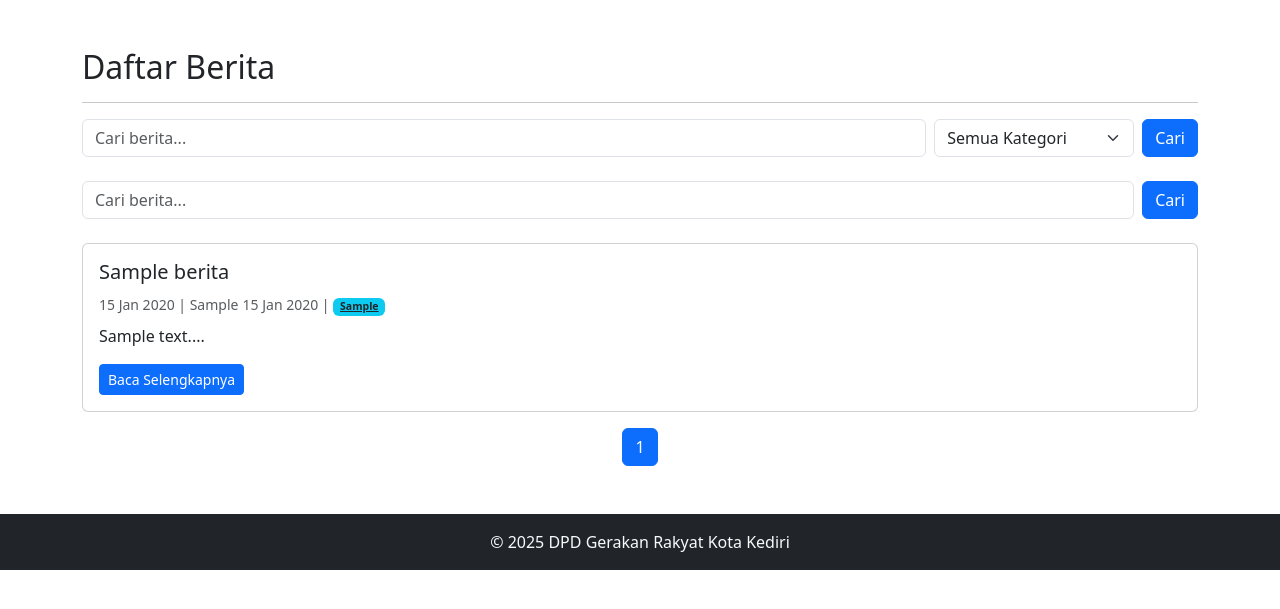
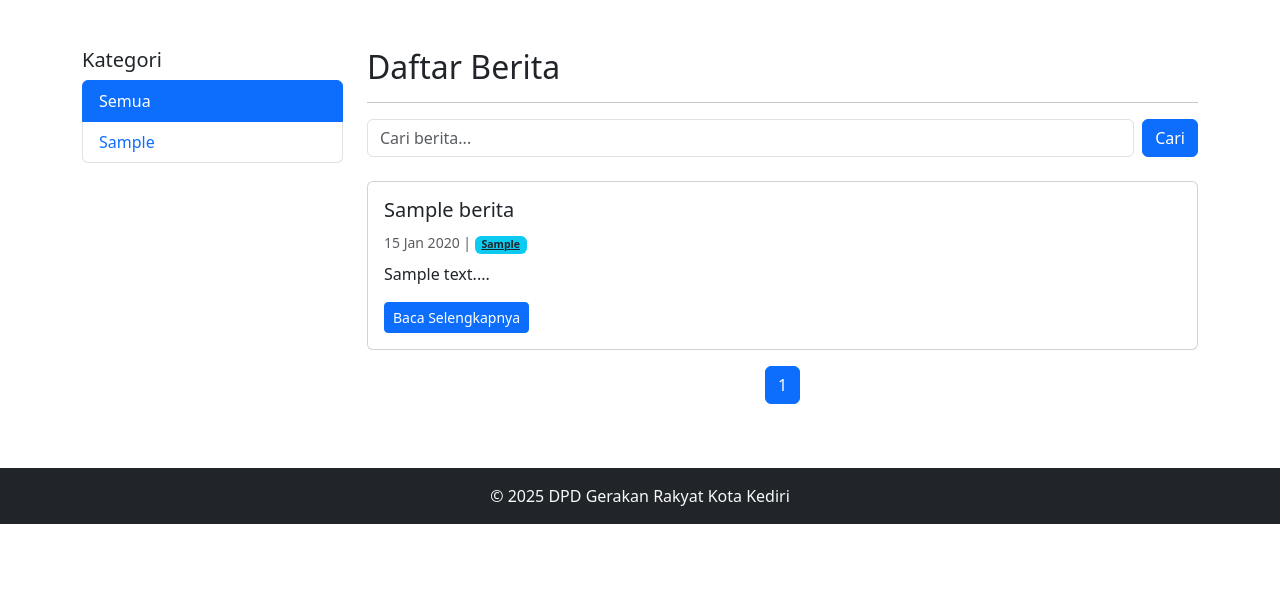
Before and after one commit to mediansapp/dpd-gerak-kediri, a PHP site: page /berita_list.php in a window 1280 px wide. Shown: the part 56-665 px from the top of the page. Run offline with PHP 8.4, Linux system fonts and the light colour scheme; tables that the repository leaves empty or names only in its code hold one stand-in row (values such as "Sample post"); data that the repository does not hold is empty.

Commit message:
Update berita_list.php

```diff
--- a/berita_list.php
+++ b/berita_list.php
@@ -1,69 +1,58 @@
 <?php
 require 'config.php';
 
-// --- Pencarian ---
+// --- Ambil daftar kategori unik ---
+$kategoriRes = $conn->query("SELECT DISTINCT kategori FROM berita ORDER BY kategori ASC");
+$kategoriList = [];
+while($row = $kategoriRes->fetch_assoc()){
+    $kategoriList[] = $row['kategori'];
+}
+
+// --- Pencarian & Filter ---
 $keyword = isset($_GET['q']) ? trim($_GET['q']) : "";
-if($keyword || $kategori){
-    $sql = "SELECT * FROM berita WHERE 1=1";
+$kategori = isset($_GET['kategori']) ? trim($_GET['kategori']) : "";
+
+// --- Pagination ---
+$limit = 5;
+$page = isset($_GET['page']) ? (int)$_GET['page'] : 1;
+if($page < 1) $page = 1;
+$offset = ($page - 1) * $limit;
+
+// --- Query total ---
+$sqlBase = "FROM berita WHERE 1=1";
 $params = [];
 $types = "";
 
 if($keyword){
-        $sql .= " AND (judul LIKE ? OR isi LIKE ?)";
+    $sqlBase .= " AND (judul LIKE ? OR isi LIKE ?)";
     $like = "%$keyword%";
     $params[] = &$like;
     $params[] = &$like;
     $types .= "ss";
 }
 if($kategori){
-        $sql .= " AND kategori = ?";
+    $sqlBase .= " AND kategori = ?";
     $params[] = &$kategori;
     $types .= "s";
 }
 
-    $sqlTotal = str_replace("SELECT *","SELECT COUNT(*) as total",$sql);
-    $stmtTotal = $conn->prepare($sqlTotal);
+// Hitung total
+$stmtTotal = $conn->prepare("SELECT COUNT(*) as total ".$sqlBase);
 if($params) call_user_func_array([$stmtTotal,"bind_param"], array_merge([$types], $params));
 $stmtTotal->execute();
 $total = $stmtTotal->get_result()->fetch_assoc()['total'];
 $stmtTotal->close();
+$totalPages = ceil($total / $limit);
 
-    $sql .= " ORDER BY tanggal DESC LIMIT ?,?";
-    $params[] = &$offset;
-    $params[] = &$limit;
-    $types .= "ii";
+// Ambil data berita
+$sql = "SELECT * ".$sqlBase." ORDER BY tanggal DESC LIMIT ?,?";
+$params2 = $params;
+$types2 = $types."ii";
+$params2[] = &$offset;
+$params2[] = &$limit;
 
 $stmt = $conn->prepare($sql);
-    call_user_func_array([$stmt,"bind_param"], array_merge([$types], $params));
-}
-
-// --- Pagination ---
-$limit = 5; // jumlah berita per halaman
-$page = isset($_GET['page']) ? (int)$_GET['page'] : 1;
-if($page < 1) $page = 1;
-$offset = ($page - 1) * $limit;
-
-// Hitung total berita sesuai pencarian
-if($keyword){
-    $stmtTotal = $conn->prepare("SELECT COUNT(*) as total FROM berita WHERE judul LIKE ? OR isi LIKE ?");
-    $like = "%$keyword%";
-    $stmtTotal->bind_param("ss", $like, $like);
-    $stmtTotal->execute();
-    $total = $stmtTotal->get_result()->fetch_assoc()['total'];
-    $stmtTotal->close();
-
-    $stmt = $conn->prepare("SELECT * FROM berita WHERE judul LIKE ? OR isi LIKE ? ORDER BY tanggal DESC LIMIT ?,?");
-    $stmt->bind_param("ssii", $like, $like, $offset, $limit);
-} else {
-    $totalRes = $conn->query("SELECT COUNT(*) as total FROM berita");
-    $total = $totalRes->fetch_assoc()['total'];
-    $stmt = $conn->prepare("SELECT * FROM berita ORDER BY tanggal DESC LIMIT ?,?");
-    $stmt->bind_param("ii", $offset, $limit);
-}
-
-$totalPages = ceil($total / $limit);
-
-// Eksekusi query
+if($params2) call_user_func_array([$stmt,"bind_param"], array_merge([$types2], $params2));
 $stmt->execute();
 $res = $stmt->get_result();
 ?>
@@ -83,27 +72,35 @@ $res = $stmt->get_result();
 </nav>
 
 <div class="container my-5">
+  <div class="row">
+    <!-- Sidebar -->
+    <aside class="col-md-3 mb-4">
+      <h5>Kategori</h5>
+      <ul class="list-group">
+        <li class="list-group-item <?= $kategori==""?'active':'' ?>">
+          <a href="berita_list.php" class="text-decoration-none <?= $kategori==""?'text-white':'' ?>">Semua</a>
+        </li>
+        <?php foreach($kategoriList as $kat): ?>
+          <li class="list-group-item <?= $kategori==$kat?'active':'' ?>">
+            <a href="berita_list.php?kategori=<?= urlencode($kat) ?>" class="text-decoration-none <?= $kategori==$kat?'text-white':'' ?>">
+              <?= $kat ?>
+            </a>
+          </li>
+        <?php endforeach; ?>
+      </ul>
+    </aside>
+
+    <!-- Konten utama -->
+    <main class="col-md-9">
       <h2>Daftar Berita</h2>
       <hr>
-<?php
-$kategori = isset($_GET['kategori']) ? $_GET['kategori'] : "";
-?>
-<form method="get" class="mb-4 d-flex">
-  <input type="text" name="q" class="form-control me-2" placeholder="Cari berita..." value="<?= htmlspecialchars($keyword) ?>">
-  <select name="kategori" class="form-select me-2" style="max-width:200px;">
-    <option value="">Semua Kategori</option>
-    <option <?= $kategori=="Pendidikan"?"selected":"" ?>>Pendidikan</option>
-    <option <?= $kategori=="Ekonomi"?"selected":"" ?>>Ekonomi</option>
-    <option <?= $kategori=="Sosial"?"selected":"" ?>>Sosial</option>
-    <option <?= $kategori=="Politik"?"selected":"" ?>>Politik</option>
-    <option <?= $kategori=="Umum"?"selected":"" ?>>Umum</option>
-  </select>
-  <button type="submit" class="btn btn-primary">Cari</button>
-</form>
 
       <!-- Form Pencarian -->
       <form method="get" class="mb-4 d-flex">
         <input type="text" name="q" class="form-control me-2" placeholder="Cari berita..." value="<?= htmlspecialchars($keyword) ?>">
+        <?php if($kategori): ?>
+          <input type="hidden" name="kategori" value="<?= htmlspecialchars($kategori) ?>">
+        <?php endif; ?>
         <button type="submit" class="btn btn-primary">Cari</button>
       </form>
 
@@ -114,8 +111,9 @@ $kategori = isset($_GET['kategori']) ? $_GET['kategori'] : "";
           <div class="card mb-3">
             <div class="card-body">
               <h5 class="card-title"><?= htmlspecialchars($b['judul']) ?></h5>
-          <small class="text-muted"><?= date("d M Y", strtotime($b['tanggal'])) ?> | <?= $b['kategori'] ?></small>
-          <small class="text-muted"><?= date("d M Y", strtotime($b['tanggal'])) ?> | <a href="kategori.php?kategori=<?= urlencode($b['kategori']) ?>" class="badge bg-info text-dark"><?= $b['kategori'] ?></a></small>
+              <small class="text-muted"><?= date("d M Y", strtotime($b['tanggal'])) ?> |
+                <a href="berita_list.php?kategori=<?= urlencode($b['kategori']) ?>" class="badge bg-info text-dark"><?= $b['kategori'] ?></a>
+              </small>
               <p class="card-text mt-2"><?= substr(strip_tags($b['isi']),0,200) ?>...</p>
               <a href="berita_detail.php?id=<?= $b['id'] ?>" class="btn btn-sm btn-primary">Baca Selengkapnya</a>
             </div>
@@ -126,21 +124,23 @@ $kategori = isset($_GET['kategori']) ? $_GET['kategori'] : "";
         <nav>
           <ul class="pagination justify-content-center">
             <?php if($page > 1): ?>
-          <li class="page-item"><a class="page-link" href="?q=<?= urlencode($keyword) ?>&page=<?= $page-1 ?>">Sebelumnya</a></li>
+              <li class="page-item"><a class="page-link" href="?q=<?= urlencode($keyword) ?>&kategori=<?= urlencode($kategori) ?>&page=<?= $page-1 ?>">Sebelumnya</a></li>
             <?php endif; ?>
 
             <?php for($i=1; $i <= $totalPages; $i++): ?>
               <li class="page-item <?= ($i==$page)?'active':'' ?>">
-            <a class="page-link" href="?q=<?= urlencode($keyword) ?>&page=<?= $i ?>"><?= $i ?></a>
+                <a class="page-link" href="?q=<?= urlencode($keyword) ?>&kategori=<?= urlencode($kategori) ?>&page=<?= $i ?>"><?= $i ?></a>
               </li>
             <?php endfor; ?>
 
             <?php if($page < $totalPages): ?>
-          <li class="page-item"><a class="page-link" href="?q=<?= urlencode($keyword) ?>&page=<?= $page+1 ?>">Berikutnya</a></li>
+              <li class="page-item"><a class="page-link" href="?q=<?= urlencode($keyword) ?>&kategori=<?= urlencode($kategori) ?>&page=<?= $page+1 ?>">Berikutnya</a></li>
             <?php endif; ?>
           </ul>
         </nav>
       <?php endif; ?>
+    </main>
+  </div>
 </div>
 
 <footer class="bg-dark text-light text-center py-3 mt-5">
```
Lines whose indentation alone changed are shown as unchanged.
